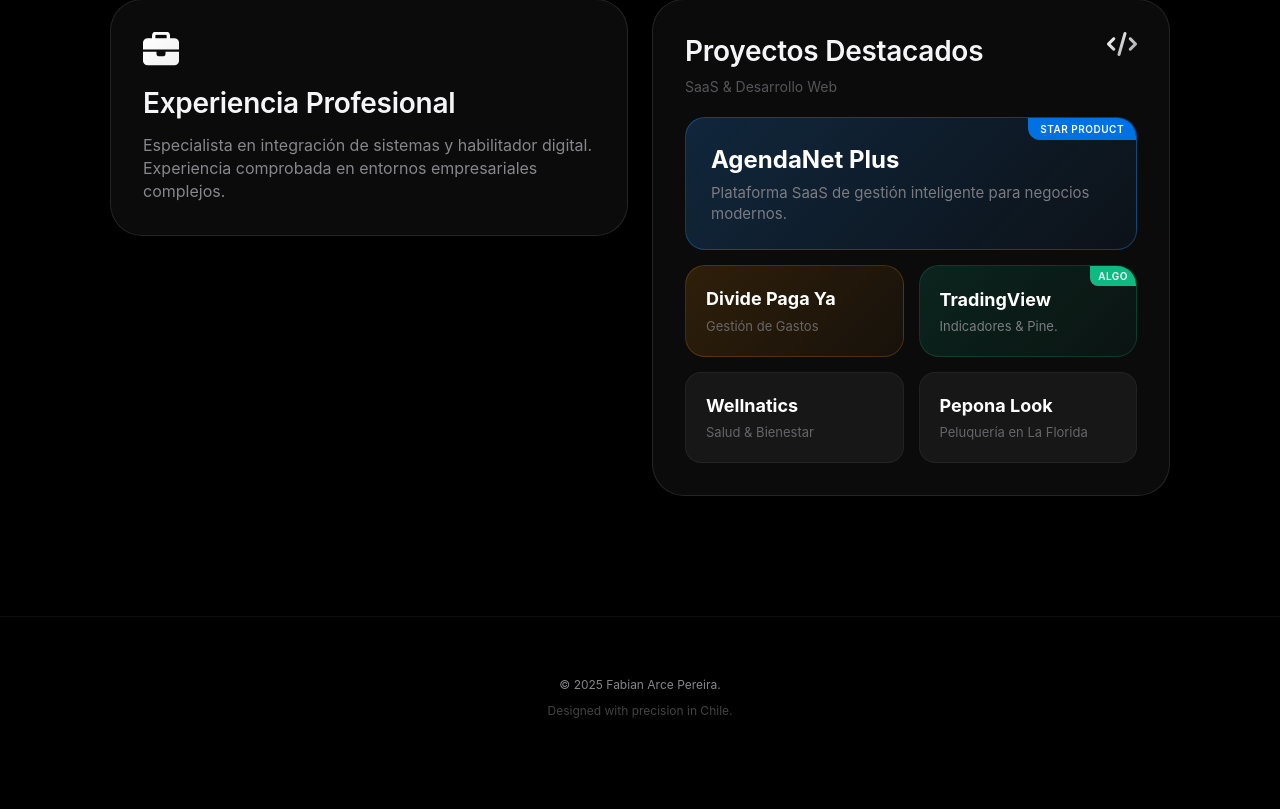
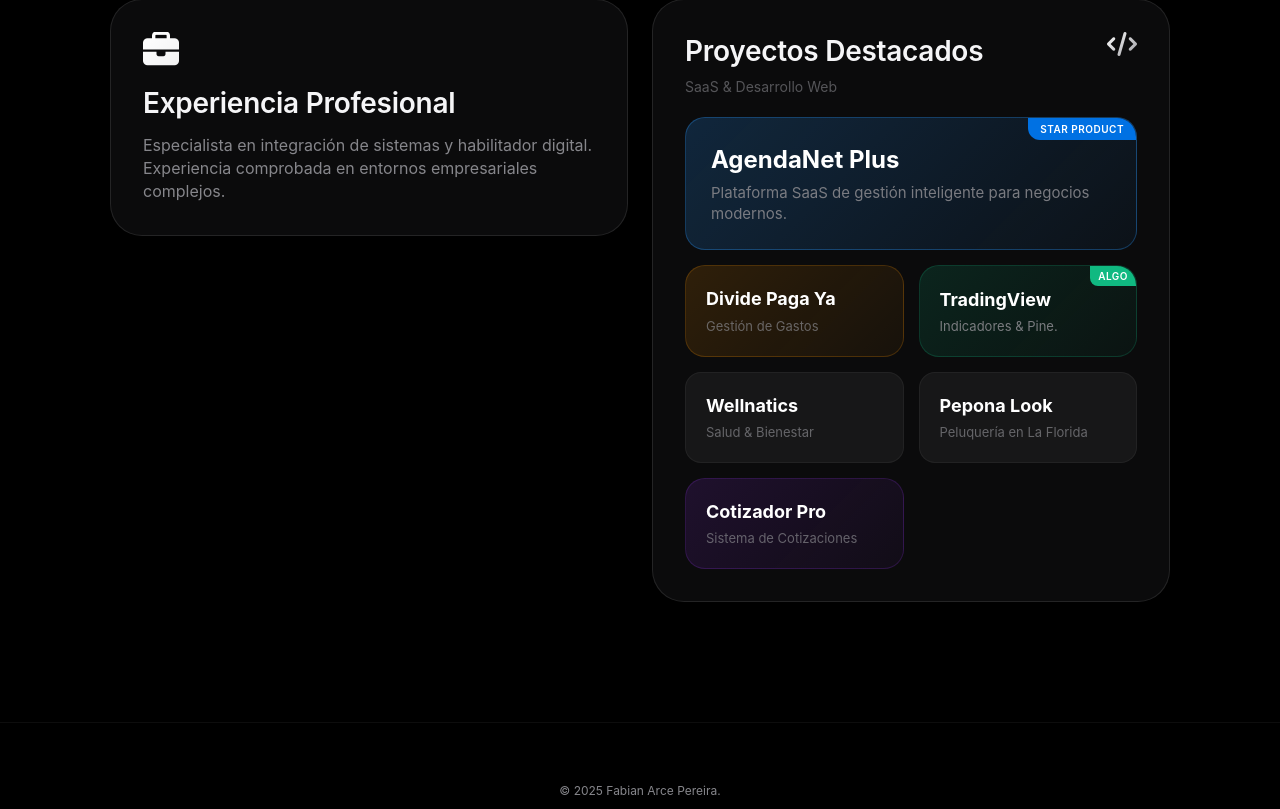
Before and after one commit to fabian2ap/fabian2ap, a Flask app: page / in a window 1280 px wide. Shown: the part 1787-2596 px from the top of the page. Before the commit the page ends 2505 px from the top, so only its background shows below. Run offline with Flask 3, Linux system fonts and the light colour scheme.

Commit message:
Add Cotizaciones project to portfolio

```diff
--- a/templates/home.html
+++ b/templates/home.html
@@ -180,6 +180,16 @@
                             <h4 style="margin: 0; font-size: 18px; color: #fff; margin-bottom: 5px;">Pepona Look
                             </h4>
                             <p style="font-size: 13px; opacity: 0.7; margin: 0;">Peluquería en La Florida</p>
+                        </div>
+                    </a>
+
+                    <!-- Cotizaciones -->
+                    <a href="https://cotizaciones.agendanetplus.cl/" target="_blank"
+                        style="text-decoration: none; color: inherit;">
+                        <div class="project-card-hover"
+                            style="background: linear-gradient(135deg, rgba(147, 51, 234, 0.15), rgba(147, 51, 234, 0.05)); border: 1px solid rgba(147, 51, 234, 0.2); padding: 20px; border-radius: 20px; position: relative; overflow: hidden; height: 100%; box-sizing: border-box; display: flex; flex-direction: column; justify-content: center;">
+                            <h4 style="margin: 0; font-size: 18px; color: #fff; margin-bottom: 5px;">Cotizador Pro</h4>
+                            <p style="font-size: 13px; opacity: 0.7; margin: 0;">Sistema de Cotizaciones</p>
                         </div>
                     </a>
                 </div>
```
